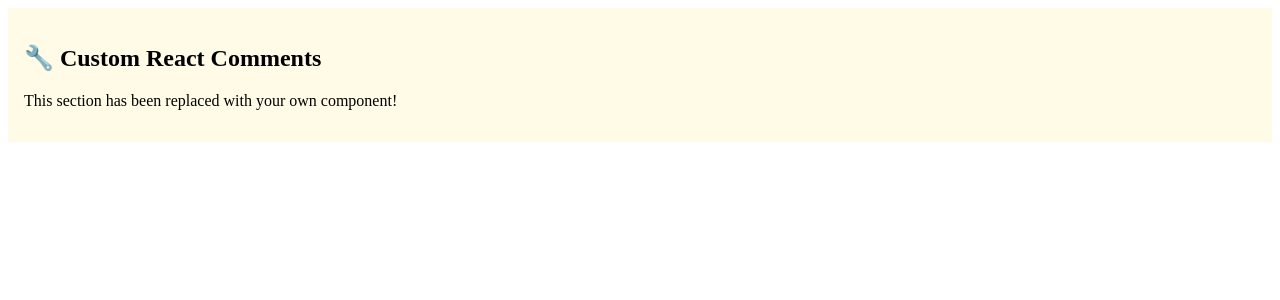
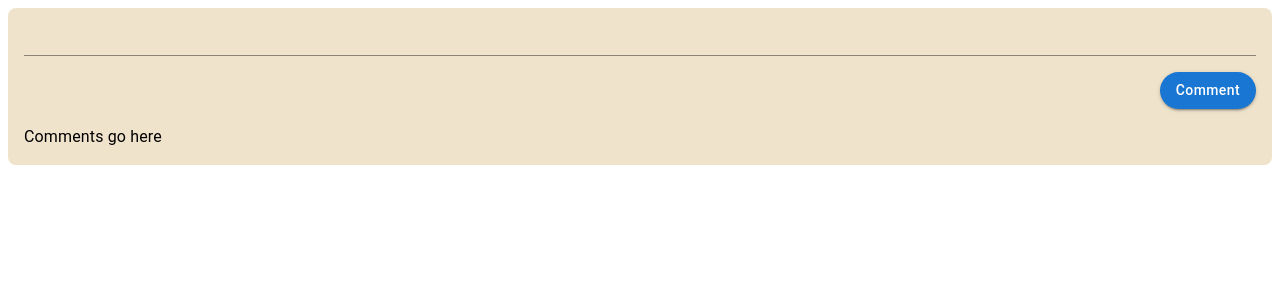
Before and after one commit to calebrub/free-comment, a React (Vite) app in the folder browser-extension/: page / in a window 1280 px wide. Shown: the top 300 px of the page. Built offline with nearby package versions, Linux system fonts and the light colour scheme.

Commit message:
Added the add comment component consisting of a text field and a submit button with accurate styling

```diff
--- a/browser-extension/index.html
+++ b/browser-extension/index.html
@@ -3,7 +3,6 @@
   <head>
     <meta charset="UTF-8" />
     <meta name="viewport" content="width=device-width, initial-scale=1.0" />
-    <title>Vite + React</title>
   </head>
   <body>
     <div id="root"></div>
--- a/browser-extension/src/App.jsx
+++ b/browser-extension/src/App.jsx
@@ -1,10 +1,14 @@
 import React from 'react';
+import {Box} from "@mui/material";
+import CommentList from "./components/CommentsBody/CommentList.jsx";
+import AddComment from "./components/AddComment/AddComment.jsx"
+
 
 export default function App() {
     return (
-        <div style={{ padding: '1rem', backgroundColor: '#fffbe6' }}>
-            <h2>🔧 Custom React Comments</h2>
-            <p>This section has been replaced with your own component!</p>
-        </div>
+        <Box sx={{ padding: 2, display: "flex", flexDirection: "column", gap: 2, backgroundColor: '#efe3cc', borderRadius: 2 }}>
+            <AddComment/>
+            <CommentList/>
+        </Box>
     );
 }
--- /dev/null
+++ b/browser-extension/src/components/AddComment/AddComment.jsx
@@ -0,0 +1,24 @@
+import React, {useState} from "react";
+import {Box, Button, TextField} from "@mui/material";
+import CommentButton from "../core/CommentButton.jsx";
+
+export default function AddComment({saveComment, }){
+    const [commentMessage, setCommentMessage] = useState('')
+    return (
+        <Box>
+            <TextField
+                value={commentMessage}
+                onChange={event => setCommentMessage(event.target.value)}
+                variant={"standard"}
+                multiline
+                maxRows={4}
+                fullWidth
+            />
+            <Box mt={2} width={"100%"} display={"flex"} justifyContent={"flex-end"} >
+                <CommentButton
+                    saveComment={saveComment}
+                />
+            </Box>
+        </Box>
+    )
+}
--- /dev/null
+++ b/browser-extension/src/components/CommentsBody/CommentList.jsx
@@ -0,0 +1,10 @@
+import React from "react";
+import {Box, Typography} from "@mui/material";
+
+export default function CommentList(){
+    return (
+        <Box>
+          <Typography>Comments go here</Typography>
+        </Box>
+    )
+}
--- /dev/null
+++ b/browser-extension/src/components/core/CommentButton.jsx
@@ -0,0 +1,22 @@
+import React from 'react'
+import {Button} from "@mui/material";
+
+export default function CommentButton({saveComment}){
+    return (
+        <Button
+            variant="contained"
+            color="primary"
+            onClick={saveComment?.()}
+            sx={{
+                textTransform: "none",
+                borderRadius: '24px',
+                '&.MuiButton-containedPrimary': {
+                    backgroundColor: '#1976d2',
+                    '&:hover, &:focus, &:active': { backgroundColor: '#0b5ed7' },
+                }
+            }}
+        >
+            Comment
+        </Button>
+    )
+}
```
Also changed, not shown: browser-extension/package.json (+6 -1 lines), browser-extension/src/injectApp.jsx (+30 -3 lines).
